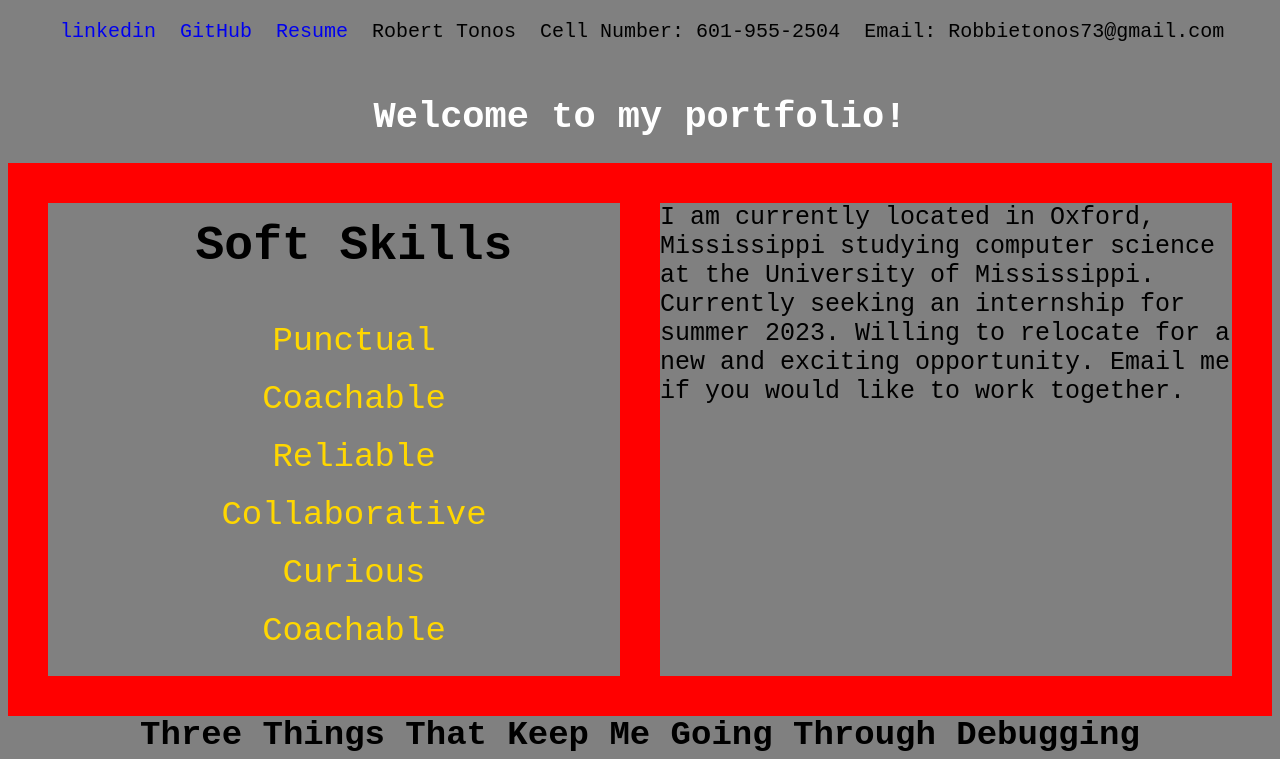
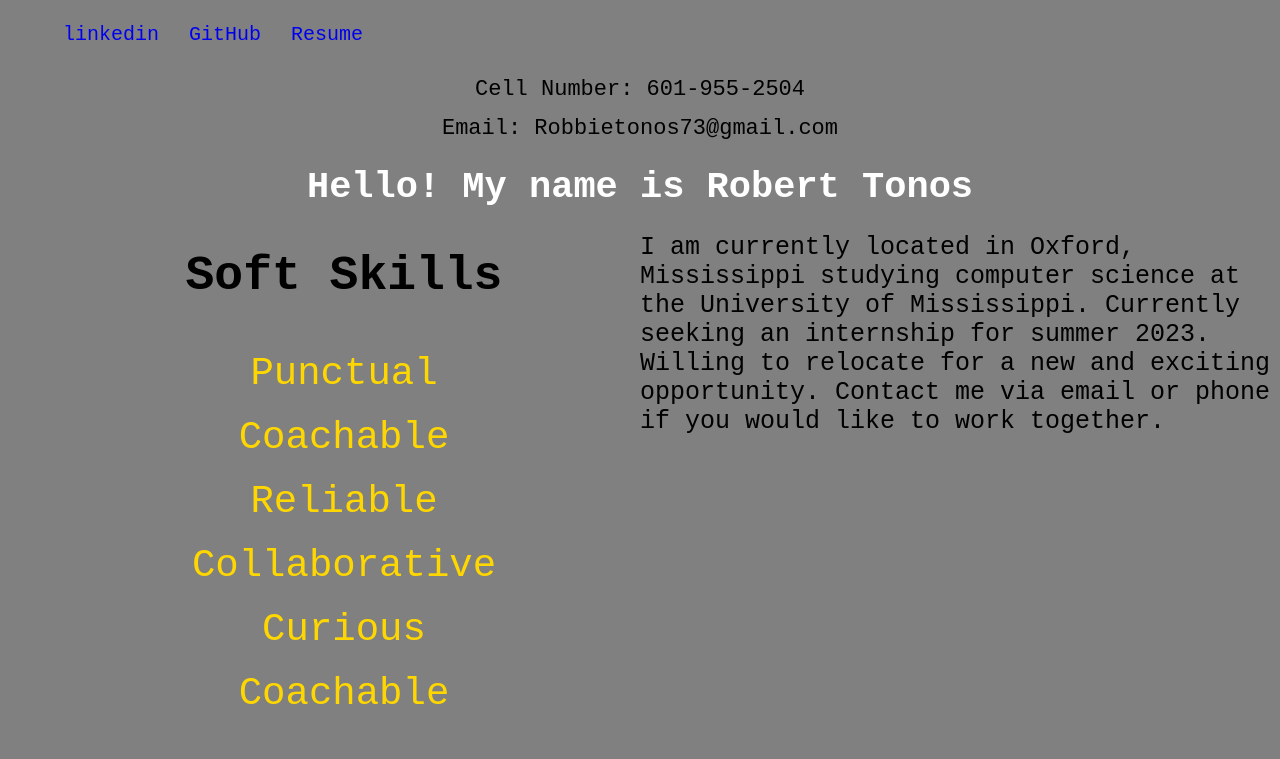
Before and after one commit to robbietonos37/First-Website, a plain HTML site: page index.html in a window 1280 px wide. Shown: the top 759 px of the page. Drawn offline with Linux system fonts and the light colour scheme.

Commit message:
Change contact flex direction

```diff
--- a/index.html
+++ b/index.html
@@ -15,12 +15,14 @@
         </li>
         <li><a href="https://github.com/robbietonos37" target="_blank" rel="noopener noreferrer">GitHub</a></li>
         <li><a href="./Robert_Tonos_Resume (6).pdf" target="_blank" rel="noopener noreferrer">Resume</a></li>
-        <li>Robert Tonos</li>
-        <li>Cell Number: 601-955-2504</li>
-        <li>Email: Robbietonos73@gmail.com</li>
+
       </ul>
     </div>
-    <h1 class="Header">Welcome to my portfolio!</h1>
+    <div class="Contact">
+      <li>Cell Number: 601-955-2504</li>
+      <li>Email: Robbietonos73@gmail.com</li>
+    </div>
+    <h1 class="Header">Hello! My name is Robert Tonos</h1>
 
     <div class="MeMe">
 
@@ -40,7 +42,8 @@
 
       <div class="Refer-Below">I am currently located in Oxford, Mississippi studying computer science at
         the University of Mississippi. Currently seeking an internship for summer 2023.
-        Willing to relocate for a new and exciting opportunity. Email me if you would like to work together.
+        Willing to relocate for a new and exciting opportunity. Contact me via email or phone if you would like to
+        work together.
       </div>
     </div>
 
@@ -75,15 +78,13 @@
 
     <div class="Projects">
 
-      <p class="Linked">Linked is the source code to each project</p>
+      <p class="Linked">My Projects</p>
 
     </div>
 
     <div class="Project-Grid">
 
       <div class="First-Row">
-
-
 
         <div class="Rock">
           <img class="Paper" src="./rockpaper.jpeg">
@@ -117,7 +118,6 @@
           </p>
         </div>
 
-
         <div class="Dealership">
           <a href="https://github.com/robbietonos37/DealerShip">DealerShip Project</a>
           <p>
@@ -149,11 +149,10 @@
 
     <div class="Change">
 
-
     </div>
 
   </div>
-  </div>
+
 
 </body>
 
--- a/style.css
+++ b/style.css
@@ -14,22 +14,30 @@
 .top-line {
     flex: auto;
     margin-top: 0;
-    border: 40px red;
-    border: 12px black;
 }
 
 .top-line a {
     margin-top: 0;
     font-size: 20px;
     text-decoration: none;
-    border: 12px black;
 }
 
 .top-line li {
     font-family: monospace;
-    padding: 12px;
+    padding: 15px;
     font-size: 20px;
-    border: 12px black;
+}
+
+.Contact {
+    display: flex;
+    text-decoration: none;
+    list-style: none;
+    gap: 14px;
+    text-align: center;
+    justify-content: center;
+    font-family: monospace;
+    font-size: 22px;
+    flex-direction: column;
 }
 
 a:hover {
@@ -46,7 +54,6 @@ a:hover {
     font-size: 37px;
     font-family: monospace;
     align-items: center;
-    border: 40px red;
 }
 
 .MeMe {
@@ -54,12 +61,10 @@ a:hover {
     display: flex;
     flex-direction: horizontal;
     background-color: gray;
-    border: 20px solid red;
 }
 
 .Skillset {
     flex: 1 1 0;
-    margin-top: 0;
     list-style: none;
     flex-direction: column;
     border: 20px solid red;
@@ -67,7 +72,7 @@ a:hover {
 
 .Skills li {
     font-family: monospace;
-    font-size: 34px;
+    font-size: 39px;
 }
 
 .Skills h2 {
@@ -78,11 +83,11 @@ a:hover {
     flex: 1 1 0;
     align-items: center;
     flex-direction: column;
-    border: 20px solid red;
+
 }
 
 .Skills h2 {
-    margin-top: 0px;
+    margin-top: 0;
     text-align: center;
     font-family: monospace;
 }
@@ -109,17 +114,17 @@ a:hover {
     flex: 1 1 0;
     font-size: 25px;
     font-family: monospace;
-    border: 20px solid red;
 }
 
 .Linked {
     text-align: center;
     font-family: monospace;
     font-weight: bold;
-    font-size: 22px;
+    font-size: 37px;
 }
 
 .Middle {
+    margin-top: 20px;
     text-align: center;
     justify-content: center;
     font-family: monospace;
@@ -253,7 +258,9 @@ img {
     flex: 1 1 0;
 }
 
-.ATM-Description {}
+.ATM-Description {
+    font-family: monospace;
+}
 
 .Dealership {
     display: flex;
```
